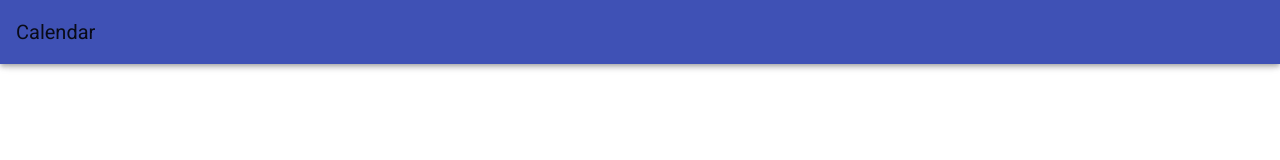
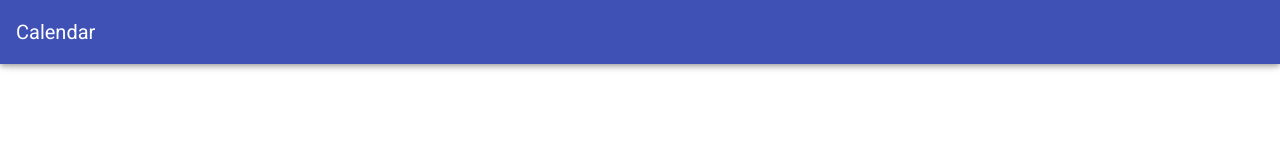
Before and after one commit to cuzzuky87/sample-app, a Vue app: page /login in a window 1280 px wide. Shown: the top 160 px of the page. Built offline with nearby package versions, Linux system fonts and the light colour scheme.

Commit message:
文字色整えた

```diff
--- a/src/App.vue
+++ b/src/App.vue
@@ -2,12 +2,14 @@
   <div id="app">
     <v-app>
       <v-app-bar app color="indigo">
-        <v-toolbar-title>Calendar</v-toolbar-title>
+        <v-toolbar-title>
+          <span class="white--text test--lighten--5">Calendar</span>
+        </v-toolbar-title>
         <v-spacer></v-spacer>
 
         <v-btn depressed color="blue" v-if="isLoggedIn" @click="logout()">
-          ログアウト
-          <v-icon>mdi-logout-variant</v-icon>
+          <span class="white--text">ログアウト</span>
+          <v-icon color="white">mdi-logout-variant</v-icon>
         </v-btn>
       </v-app-bar>
       <v-content>
```
